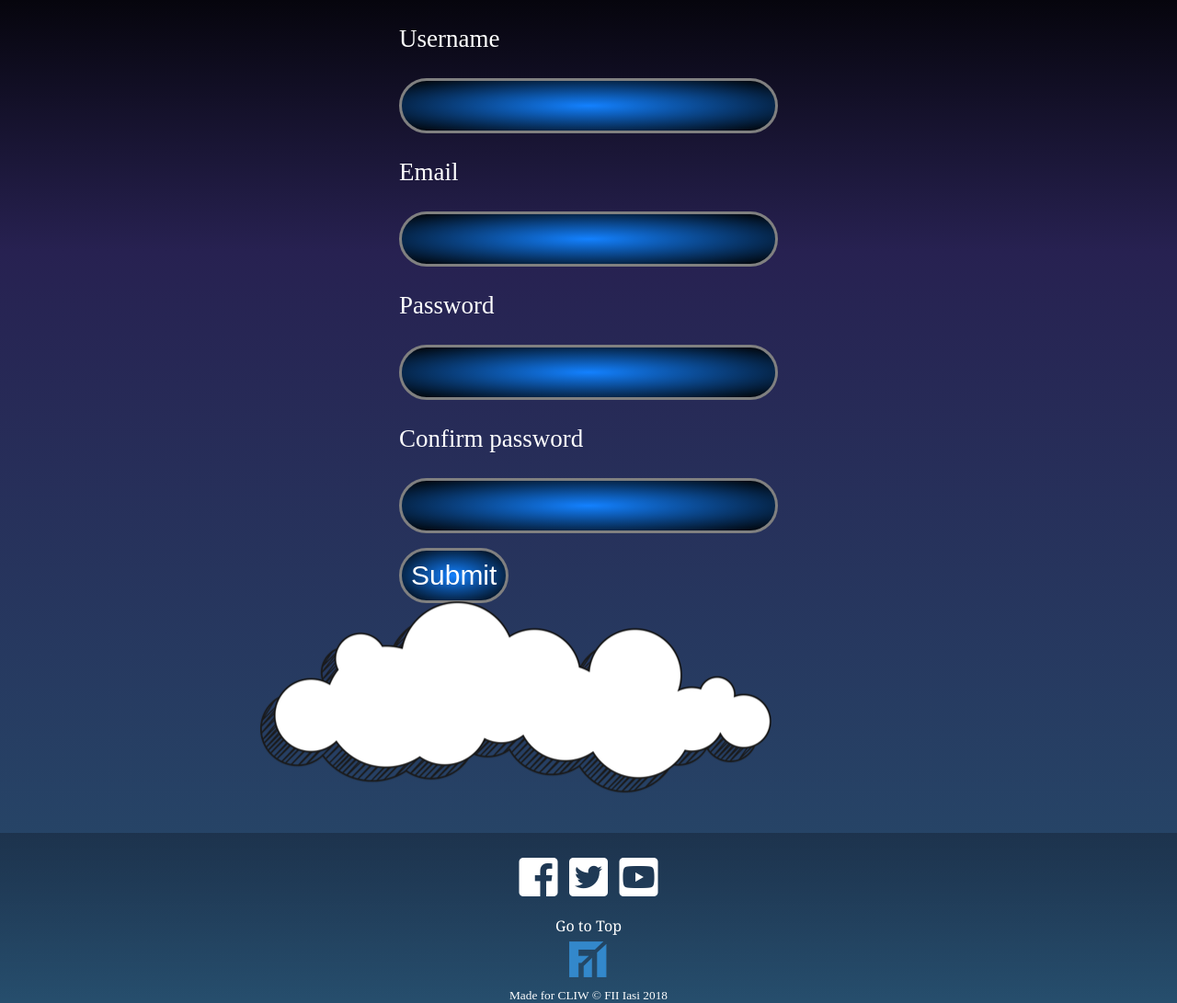
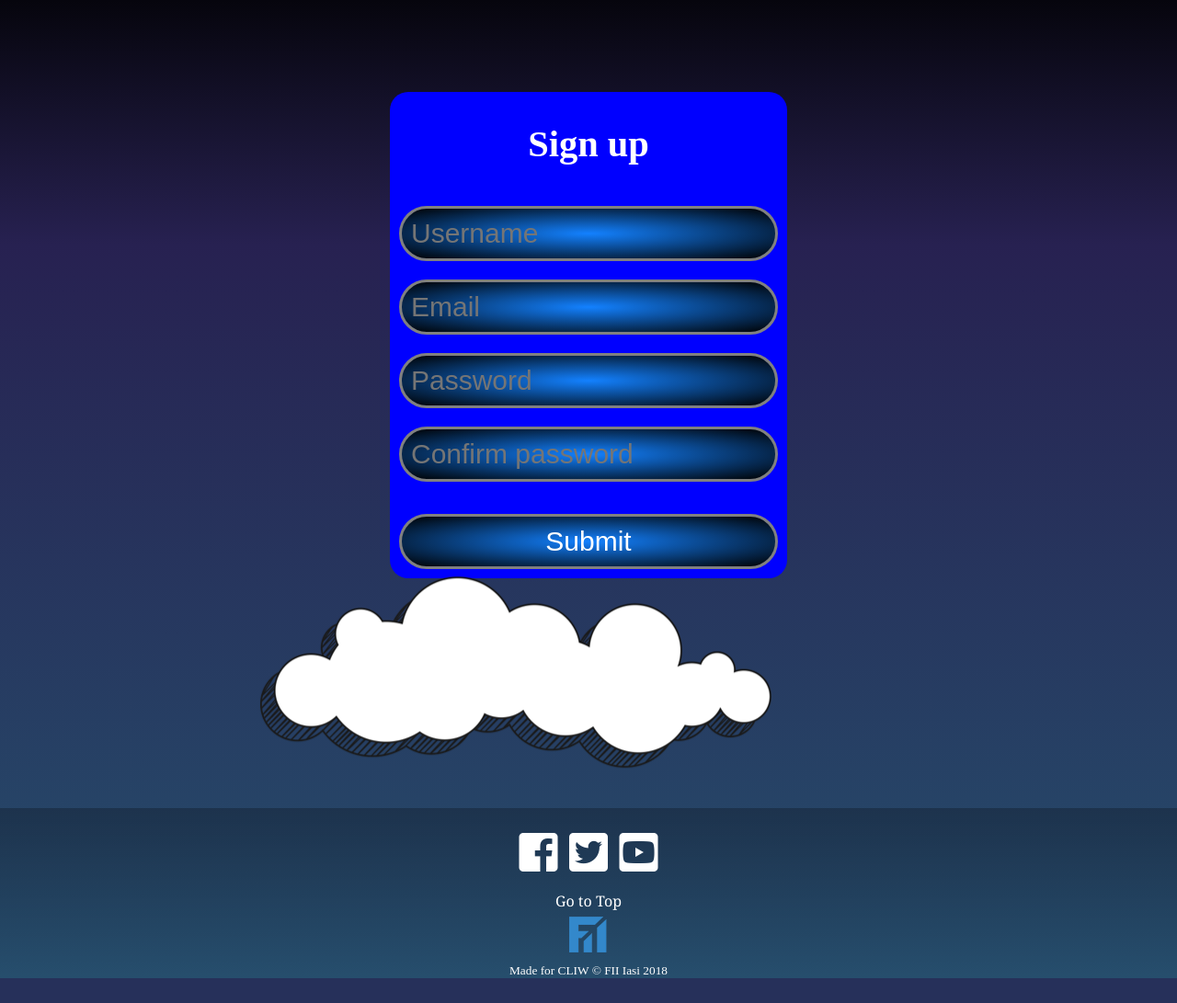
Before and after one commit to cristian1997/CLIW-fert, a PHP site: page /signup.html in a window 1280 px wide. Shown: the part 98-1189 px from the top of the page at 92% size. After the commit the page ends 1162 px from the top, so only its background shows below. Run offline with PHP 8.4, Linux system fonts and the light colour scheme; some libraries are stand-ins or nearby versions.

Commit message:
form style

```diff
--- a/login.html
+++ b/login.html
@@ -61,8 +61,9 @@
     <div class="content__container" style="margin: 0;">
         <section>
             <form>
-                <p>Username</p> <input type="text" name="username">
-                <p>Password</p> <input type="password" name="password">
+                <h1>Login</h1>
+                <input type="text" name="username" placeholder="Username">
+                <input type="password" name="password" placeholder="Password">
                 <button id="form-submit-button" type="button" name="submit">Submit</button>
             </form>
         </section>
--- a/scripts/signup.js
+++ b/scripts/signup.js
@@ -6,10 +6,10 @@ document.addEventListener('DOMContentLoaded', function() {
 		var password = document.getElementById('form-password').value;
 		var confirm_password = document.getElementById('form-confirm-password').value;
 
-		if(password != confirm_password) {
-			document.getElementById('confirm-password-error').innerText = 'passwords do not match';
-		} else {
-			document.getElementById('confirm-password-error').innerText = '';
-		}
+		// if(password != confirm_password) {
+		// 	document.getElementById('confirm-password-error').innerText = 'passwords do not match';
+		// } else {
+		// 	document.getElementById('confirm-password-error').innerText = '';
+		// }
 	});
 });
--- a/signup.html
+++ b/signup.html
@@ -61,16 +61,18 @@
     <div class="content__container">
         <section>
             <form>
-                <p>Username</p> <input id="form-username" type="text" name="username">
+                <h1>Sign up</h1>
+
+                <input id="form-username" type="text" name="username" placeholder="Username">
                 <span id="username-error"></span>
 
-                <p>Email</p> <input id="form-email" type="text" name="email">
+                <input id="form-email" type="email" name="email" placeholder="Email">
                 <span id="email-error"></span>
 
-                <p>Password</p> <input id="form-password" type="password" name="password">
+                <input id="form-password" type="password" name="password" placeholder="Password">
                 <span id="password-error"></span>
 
-                <p>Confirm password</p> <input id="form-confirm-password" type="password" name="confirm-password">
+                <input id="form-confirm-password" type="password" name="confirm-password" placeholder="Confirm password">
                 <span id="confirm-password-error"></span>
 
                 <button id="form-submit-button" type="button" name="submit">Submit</button>
--- a/style/login-signup.css
+++ b/style/login-signup.css
@@ -1,20 +1,30 @@
 
 form {
+	display: flex;
+	flex-direction: column;
+	background-color: blue;
+	justify-content: center;
+	margin-top: 100px;
     font-size: 27px;
+    border-radius: 20px;
 }
 
-form button {
-    display: block;
-    margin-top: 16px;
+form h1 {
+	text-align: center;
 }
 
 form input, form button {
     font-size: 30px;
     color: rgb(255, 255, 255);
     padding: 10px;
+    margin: 10px;
     border-radius: 1em;
     border: solid gray 0.1em;
     background-image: radial-gradient(rgb(19, 129, 255), black);
+}
+
+form button {
+    margin-top: 25px;
 }
 
 @media only screen and (max-width: 700px) {
```
